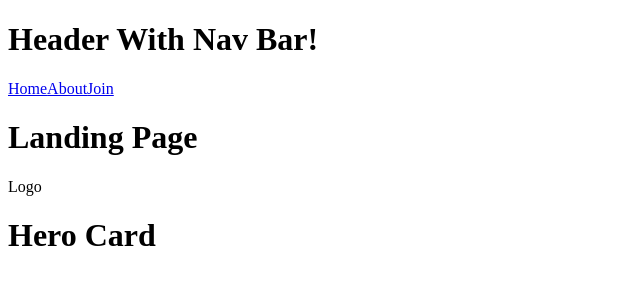
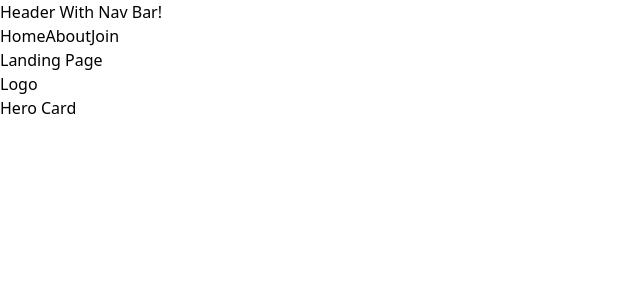
Before and after one commit to cghs-hackclub/cghs-hackclub.github.io, a Nuxt app: page / in a window 1280 px wide. Shown: the top 300 px of the page, without its empty margins (0-640 px from the left). Built offline with nearby package versions, Linux system fonts and the light colour scheme.

Commit message:
added tailwind for ui styling

```diff
--- a/nuxt.config.ts
+++ b/nuxt.config.ts
@@ -1,4 +1,5 @@
 // https://nuxt.com/docs/api/configuration/nuxt-config
 export default defineNuxtConfig({
-  devtools: { enabled: true }
+  devtools: { enabled: true },
+  modules: ["@nuxtjs/tailwindcss"]
 })
--- a/package.json
+++ b/package.json
@@ -10,6 +10,7 @@
     "postinstall": "nuxt prepare"
   },
   "dependencies": {
+    "@nuxtjs/tailwindcss": "^6.11.4",
     "nuxt": "^3.11.1",
     "vue": "^3.4.21",
     "vue-router": "^4.3.0"
--- /dev/null
+++ b/tailwind.config.js
@@ -0,0 +1,8 @@
+/** @type {import('tailwindcss').Config} */
+export default {
+  content: [],
+  theme: {
+    extend: {},
+  },
+  plugins: [],
+}
```
Also changed, not shown: 1 other file (tests, documents, lock files or other folders).
